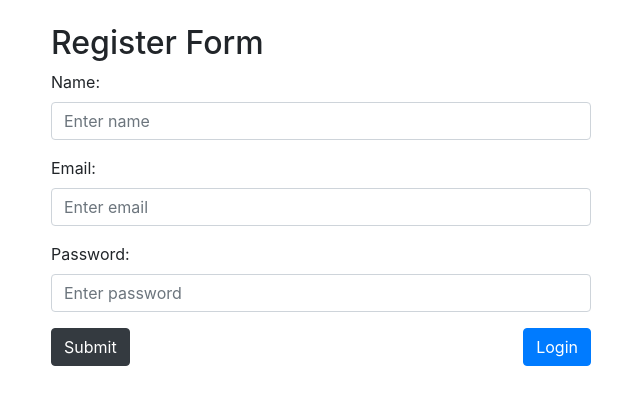
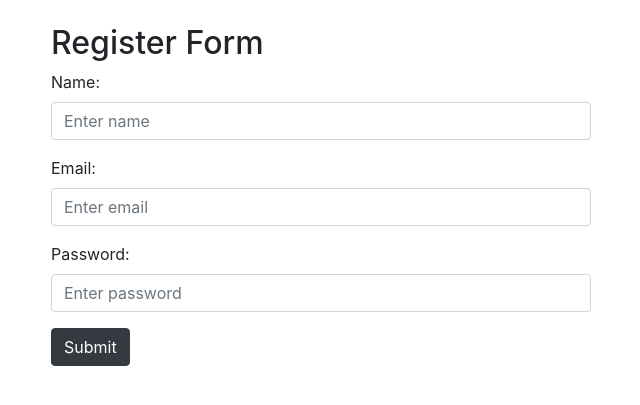
Before and after one commit to shubmi02/Appointment-System-Application, a Flask app: page /register in a window 1280 px wide. Shown: the top 405 px of the page, without its empty margins (319-959 px from the left). Run offline with Flask 3, Linux system fonts and the light colour scheme.

Commit message:
removed register from login and login from register

```diff
--- a/templates/login.html
+++ b/templates/login.html
@@ -26,7 +26,6 @@
                 </div>
 
                 <button type="submit" class="btn btn-dark">Submit</button>
-                <a href="/register" class="btn btn-primary">Register</a>
             </form>
         </div>
 
--- a/templates/register.html
+++ b/templates/register.html
@@ -52,7 +52,6 @@
                     </div>
                     <div class="btn-container">
                         <button type="submit" class="btn btn-dark">Submit</button>
-                        <a href="/login" class="btn btn-primary">Login</a>
                     </div>
                 </form>
             </div>
```
Also changed, not shown: instance/userdata.db (added).
